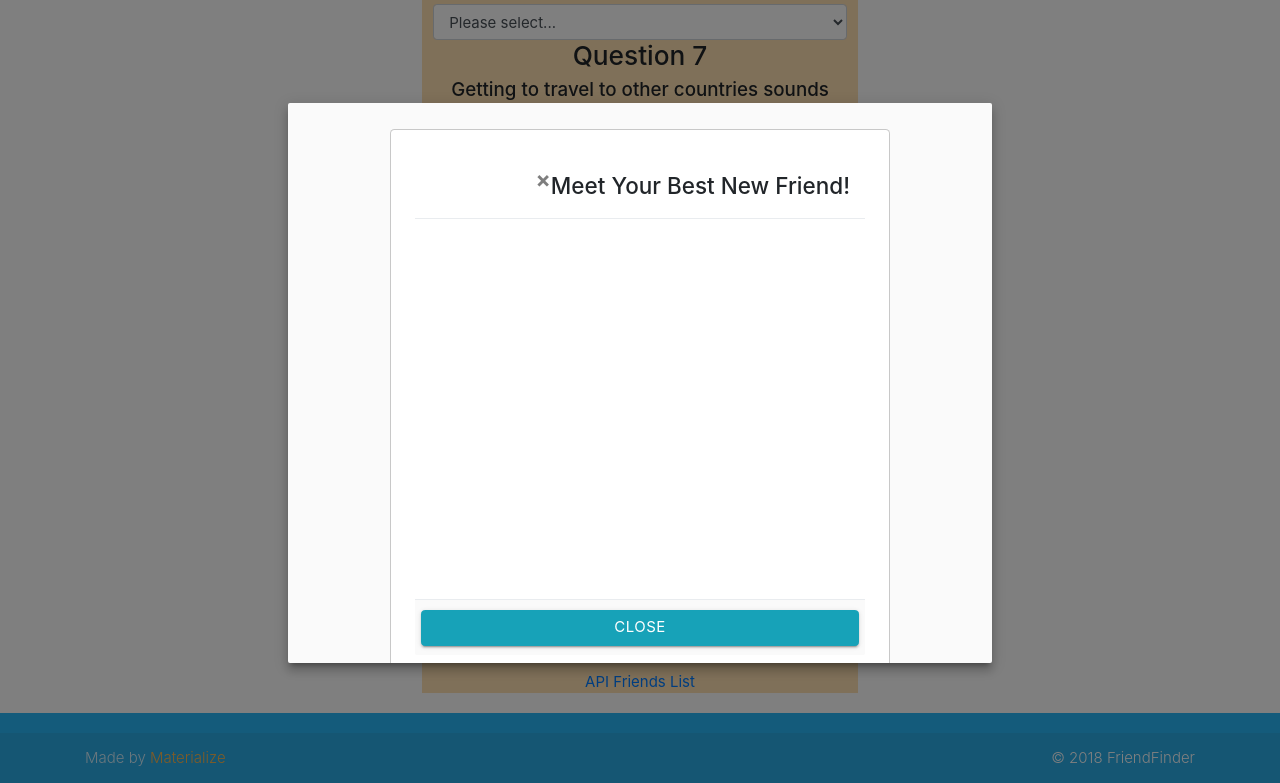
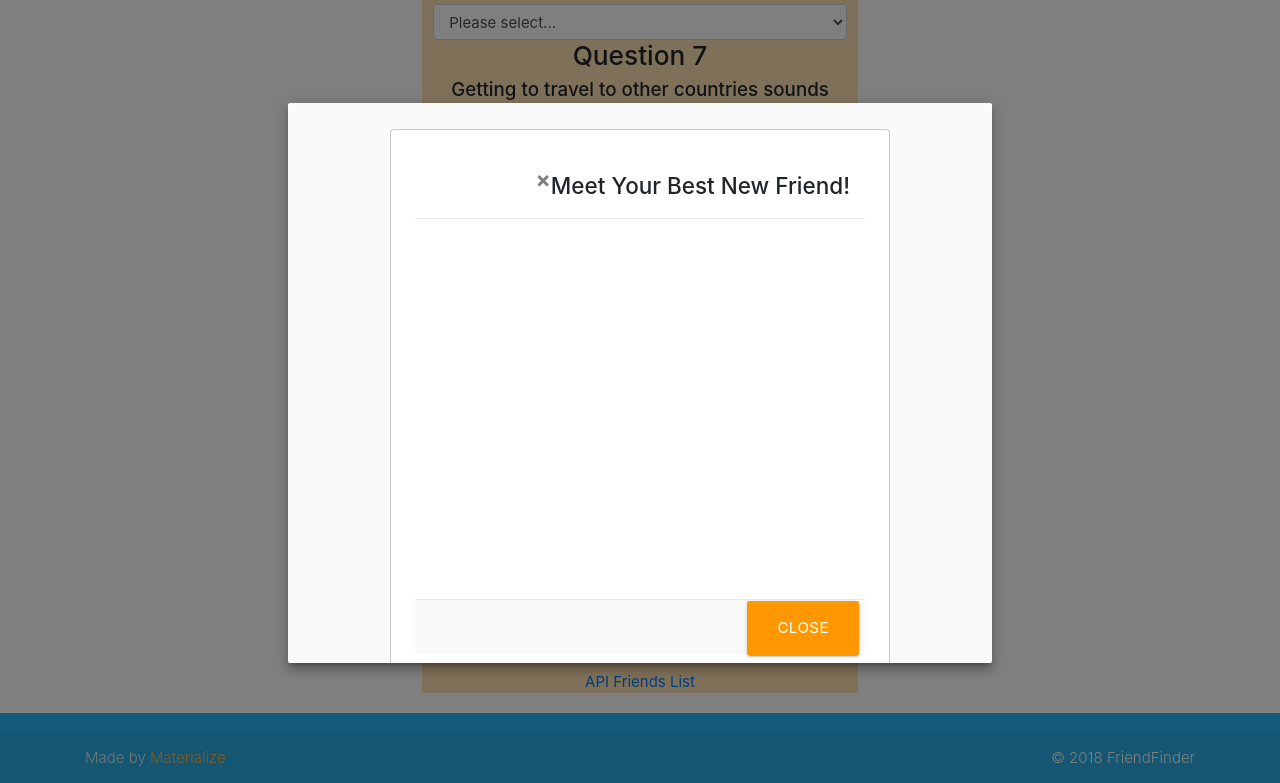
Before and after one commit to pmcnabb1993/FriendFinder, a website: page app/public/survey.html in a window 1280 px wide. Both pictures are taken after a click on the link "MATCH WITH YOUR NEW FRIEND!". Shown: the part 1217-2000 px from the top of the page. Drawn offline with nearby package versions, Linux system fonts and the light colour scheme; no server answers.

Commit message:
Fixed button issue

```diff
--- a/app/public/survey.html
+++ b/app/public/survey.html
@@ -217,7 +217,7 @@
                     <div id="friendImg"></div>
                 </div>
                 <div class="modal-footer">
-                <button type="button" class="btn btn-info btn-block" data-dismiss="modal" id="closeMe">Close</button>
+                <button type="button" class="btn-large waves-effect waves-light white-text orange" data-dismiss="modal" id="closeMe">Close</button>
                 </div>
             </div>
             </div>
```
